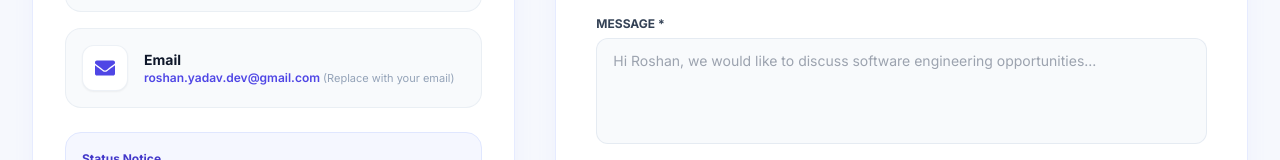
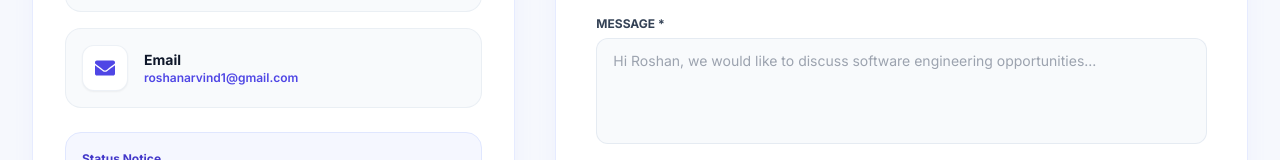
Before and after one commit to roshan-yadav-dev/Roshan_Portfolio, a React (Vite) app: page / in a window 1280 px wide. Shown: the part 6807-6967 px from the top of the page. Built offline with nearby package versions, Linux system fonts and the light colour scheme.

Commit message:
Configure GitHub Pages Deployment

```diff
--- a/src/components/Contact.jsx
+++ b/src/components/Contact.jsx
@@ -90,7 +90,7 @@ export default function Contact() {
                   <div>
                     <div className="font-bold text-sm text-slate-900">Email</div>
                     <div className="text-xs text-indigo-600 font-semibold">
-                      roshan.yadav.dev@gmail.com <span className="text-slate-400 font-normal text-[11px]">(Replace with your email)</span>
+                      roshanarvind1@gmail.com
                     </div>
                   </div>
                 </div>
```
